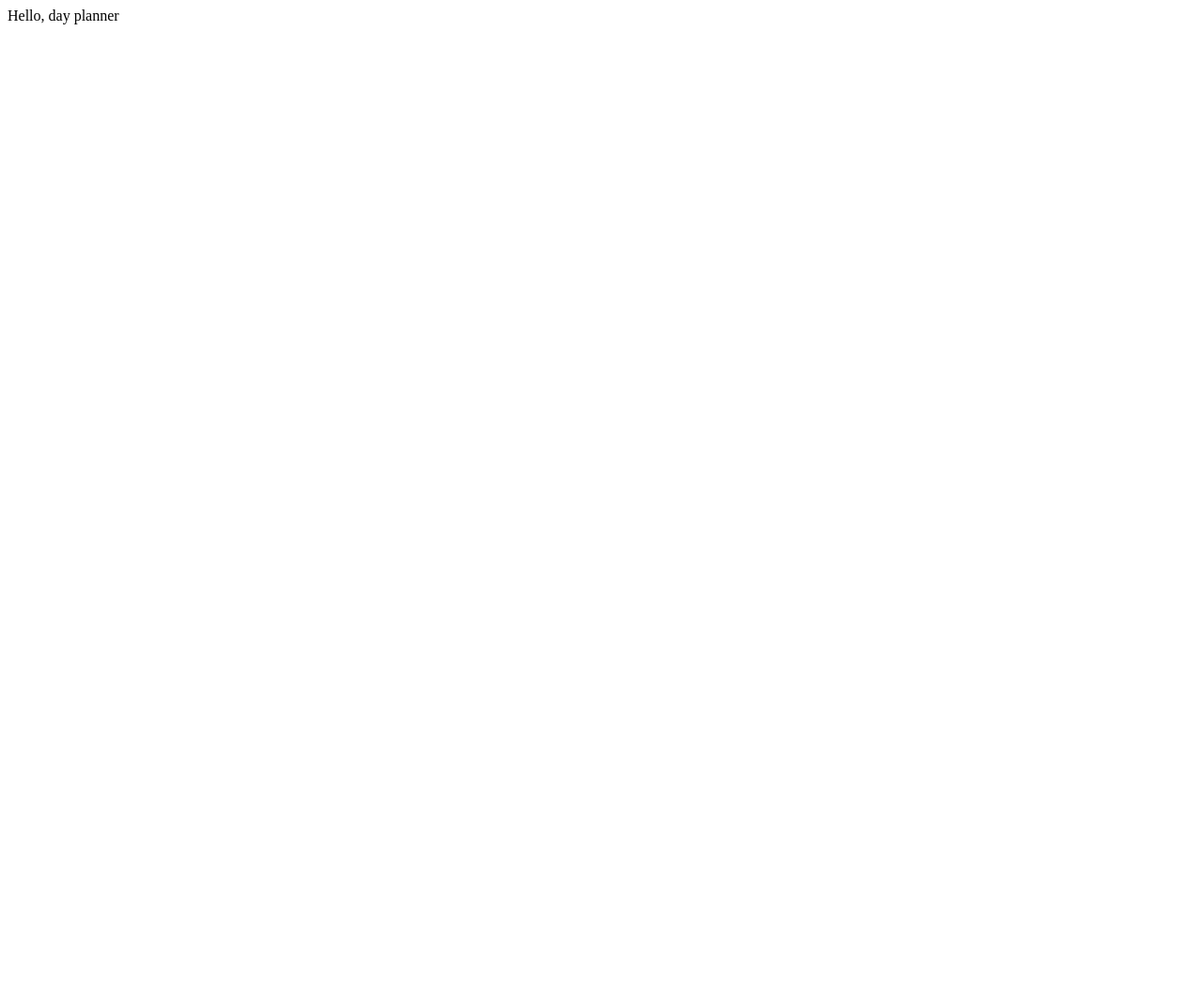
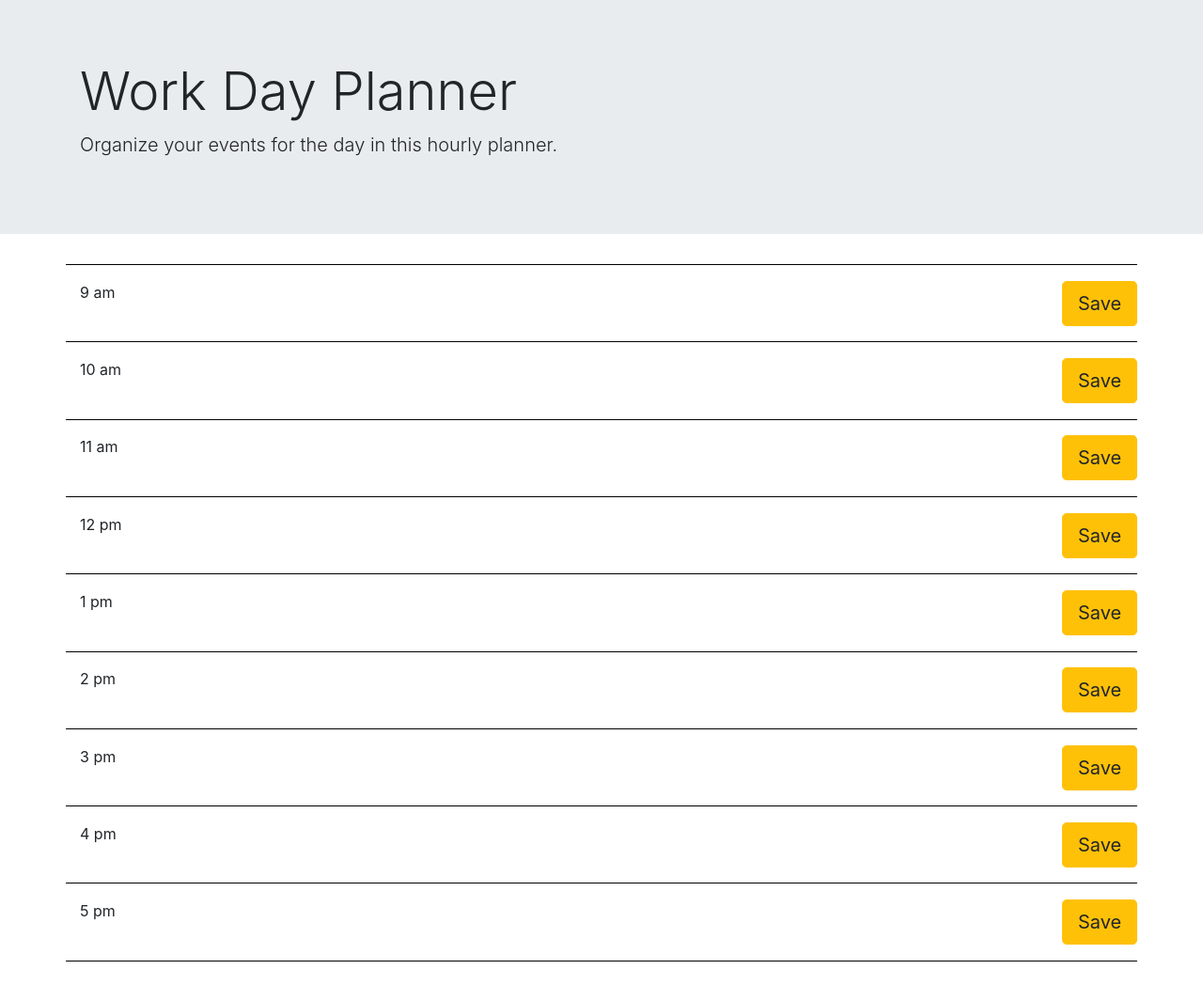
Before and after one commit to ealfvin-dev/Calendar-Application, a plain HTML site: page index.html in a window 1280 px wide. Shown: the whole page at 94% size. Before the commit the page ends 800 px from the top, so only its background shows below. Drawn offline with nearby package versions, Linux system fonts and the light colour scheme.

Commit message:
Set up html template and basic styling

```diff
--- a/index.html
+++ b/index.html
@@ -5,10 +5,128 @@
     <meta name="viewport" content="width=device-width, initial-scale=1.0">
     <meta http-equiv="X-UA-Compatible" content="ie=edge">
     <title>Day Planner</title>
+    <link rel="stylesheet" href="https://stackpath.bootstrapcdn.com/bootstrap/4.4.1/css/bootstrap.min.css" integrity="sha384-Vkoo8x4CGsO3+Hhxv8T/Q5PaXtkKtu6ug5TOeNV6gBiFeWPGFN9MuhOf23Q9Ifjh" crossorigin="anonymous">
+    <link rel="stylesheet" href="style.css">
 </head>
 <body>
 
-    Hello, day planner
+    <div class="jumbotron jumbotron-fluid">
+        <div class="container">
+          <h1 class="display-4">Work Day Planner</h1>
+          <p class="lead">Organize your events for the day in this hourly planner.</p>
+        </div>
+    </div>
 
+    <div class="container">
+        <div class="row nineAM">
+            <div class="col-lg-1">
+                9 am
+            </div>
+            <div class="col-lg-10">
+
+            </div>
+            <div class="col-lg-1">
+                <button type="button" class="btn btn-warning btn-lg saveButton">Save</button>
+            </div>
+        </div>
+
+        <div class="row tenAM">
+            <div class="col-lg-1">
+                10 am
+            </div>
+            <div class="col-lg-10">
+
+            </div>
+            <div class="col-lg-1">
+                <button type="button" class="btn btn-warning btn-lg saveButton">Save</button>
+            </div>
+        </div>
+
+        <div class="row elevenAM">
+            <div class="col-lg-1">
+                11 am
+            </div>
+            <div class="col-lg-10">
+
+            </div>
+            <div class="col-lg-1">
+                <button type="button" class="btn btn-warning btn-lg saveButton">Save</button>
+            </div>
+        </div>
+
+        <div class="row twelvePM">
+            <div class="col-lg-1">
+                12 pm
+            </div>
+            <div class="col-lg-10">
+
+            </div>
+            <div class="col-lg-1">
+                <button type="button" class="btn btn-warning btn-lg saveButton">Save</button>
+            </div>
+        </div>
+
+        <div class="row onePM">
+            <div class="col-lg-1">
+                1 pm
+            </div>
+            <div class="col-lg-10">
+
+            </div>
+            <div class="col-lg-1">
+                <button type="button" class="btn btn-warning btn-lg saveButton">Save</button>
+            </div>
+        </div>
+
+        <div class="row twoPM">
+            <div class="col-lg-1">
+                2 pm
+            </div>
+            <div class="col-lg-10">
+
+            </div>
+            <div class="col-lg-1">
+                <button type="button" class="btn btn-warning btn-lg saveButton">Save</button>
+            </div>
+        </div>
+
+        <div class="row threePM">
+            <div class="col-lg-1">
+                3 pm
+            </div>
+            <div class="col-lg-10">
+
+            </div>
+            <div class="col-lg-1">
+                <button type="button" class="btn btn-warning btn-lg saveButton">Save</button>
+            </div>
+        </div>
+
+        <div class="row fourPM">
+            <div class="col-lg-1">
+                4 pm
+            </div>
+            <div class="col-lg-10">
+
+            </div>
+            <div class="col-lg-1">
+                <button type="button" class="btn btn-warning btn-lg saveButton">Save</button>
+            </div>
+        </div>
+
+        <div class="row fivePM">
+            <div class="col-lg-1">
+                5 pm
+            </div>
+            <div class="col-lg-10">
+
+            </div>
+            <div class="col-lg-1">
+                <button type="button" class="btn btn-warning btn-lg saveButton">Save</button>
+            </div>
+        </div>
+    </div>
+
+    <script type="text/javascript" src="javascript.js"></script>
 </body>
 </html>
--- /dev/null
+++ b/style.css
@@ -0,0 +1,17 @@
+body {
+    padding-bottom: 2%;
+}
+
+.row {
+    padding-top: 1.5%;
+    padding-bottom: 1.5%;
+    border-top: 1px;
+    border-top-style: solid;
+    border-top-color: black;
+}
+
+.fivePM {
+    border-bottom: 1px;
+    border-bottom-style: solid;
+    border-bottom-color: black;
+}
```
Also changed, not shown: javascript.js (added).
